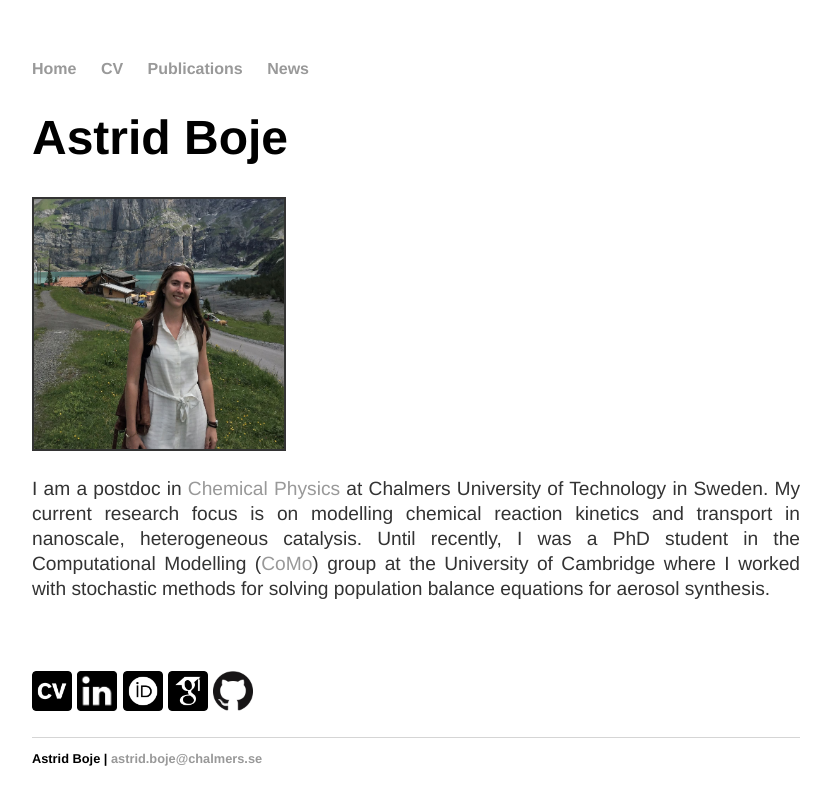
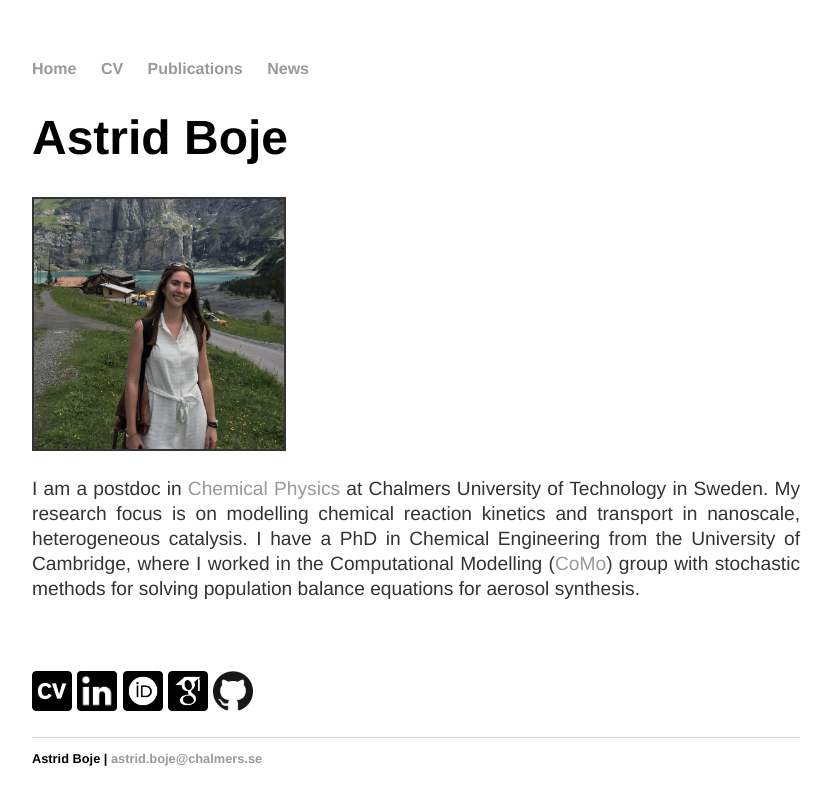
Before and after one commit to aab64/aab64.github.io, a Jekyll site: the page built from index.html, in a window 1280 px wide. Shown: the top 805 px of the page, without its empty margins (224-1056 px from the left). Built offline with Jekyll 4.4.1, drawn with Linux system fonts in a browser that asks for light colours.

Commit message:
Updated biography

```diff
--- a/index.html
+++ b/index.html
@@ -13,10 +13,10 @@ title: Astrid Boje | Postdoc | Chemical Physics | Chalmers University
 	</p>
 	<p align="justify">
 		I am a postdoc in <a href="http://www.chalmers.se/en/staff/Pages/Astrid-Boje.aspx">Chemical Physics</a> at Chalmers University of Technology in Sweden.
-		My current research focus is on modelling chemical reaction kinetics and transport in nanoscale, heterogeneous catalysis.
+		My research focus is on modelling chemical reaction kinetics and transport in nanoscale, heterogeneous catalysis.
 
-		Until recently, I was a PhD student in the Computational Modelling (<a href="https://como.ceb.cam.ac.uk/people/aab64/">CoMo</a>)
-		group at the University of Cambridge where I worked with stochastic methods for solving population balance equations for aerosol synthesis.
+		I have a PhD in Chemical Engineering from the University of Cambridge, where I worked in the Computational Modelling (<a href="https://como.ceb.cam.ac.uk/people/aab64/">CoMo</a>)
+		group with stochastic methods for solving population balance equations for aerosol synthesis.
 		<br/>
 		<br/>
 	</p>
```
